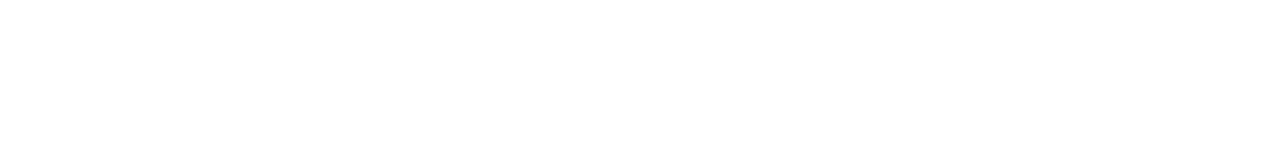
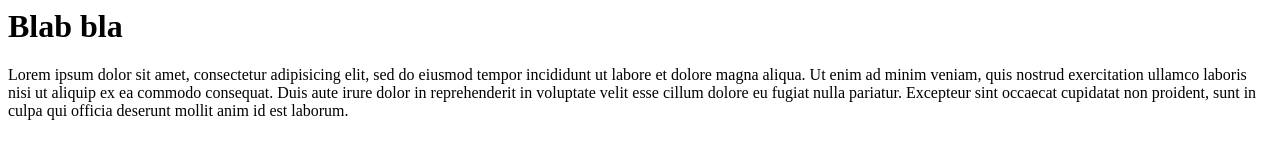
Before and after one commit to lexpostma/dunya-git-lesson, a plain HTML site: page index.html in a window 1280 px wide. Drawn offline with Linux system fonts and the light colour scheme.

Commit message:
Added lorem en h1

```diff
--- a/index.html
+++ b/index.html
@@ -3,5 +3,7 @@
         <title>Lex Postma.me</title>
     </head>
     <body>
+        <h1>Blab bla</h1>
+        <p>Lorem ipsum dolor sit amet, consectetur adipisicing elit, sed do eiusmod tempor incididunt ut labore et dolore magna aliqua. Ut enim ad minim veniam, quis nostrud exercitation ullamco laboris nisi ut aliquip ex ea commodo consequat. Duis aute irure dolor in reprehenderit in voluptate velit esse cillum dolore eu fugiat nulla pariatur. Excepteur sint occaecat cupidatat non proident, sunt in culpa qui officia deserunt mollit anim id est laborum.</p>
     </body>
 </html>
```
